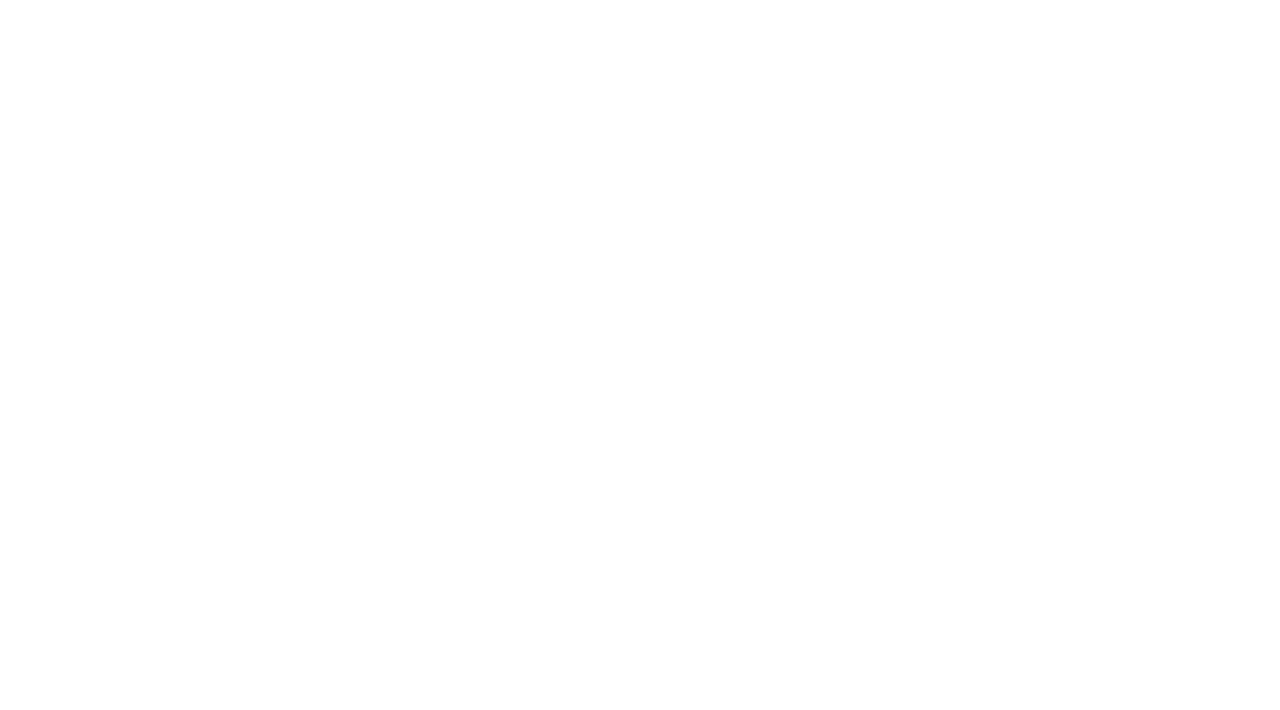
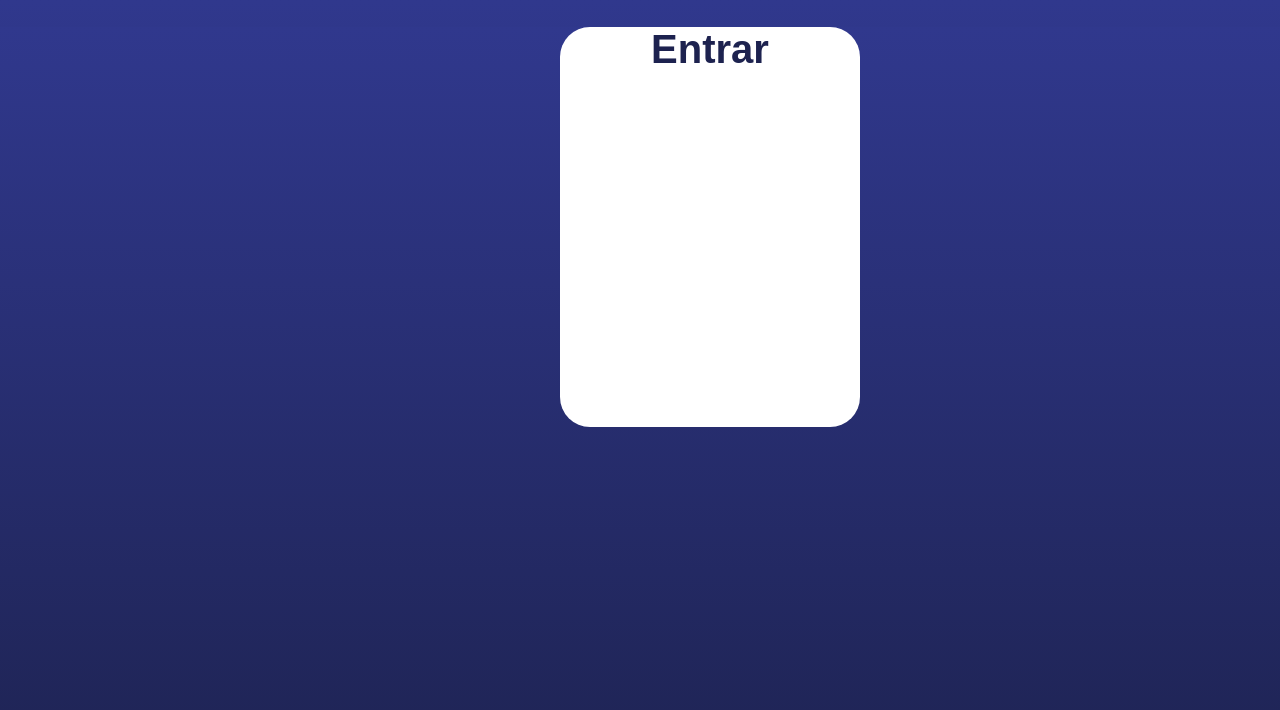
Before and after one commit to gabrlkstro/sitecursos, a plain HTML site: page entrar.html in a window 1280 px wide. Drawn offline with Linux system fonts and the light colour scheme.

Commit message:
Botão começar leva para tela entrar

```diff
--- a/entrar.html
+++ b/entrar.html
@@ -0,0 +1,14 @@
+<!DOCTYPE html>
+<html lang="pt-BR">
+<head>
+    <meta charset="UTF-8">
+    <meta name="viewport" content="width=device-width, initial-scale=1.0">
+    <title>Entrar</title>
+    <link rel="stylesheet" href="style.css">
+</head>
+<body>
+    <div class="entrar">
+        <h1>Entrar</h1>
+    </div>
+</body>
+</html>
--- a/script.js
+++ b/script.js
@@ -0,0 +1,5 @@
+function começar() {
+    window.location.href = "entrar.html";
+}
+
+document.getElementById("botao-comecar"),addEventListener("click", começar);
--- a/style.css
+++ b/style.css
@@ -60,3 +60,18 @@ a {
     margin-left: 65%;
     margin-top: -16%;
 }
+
+.entrar{
+    background-color: white;
+    height: 400px;
+    width: 300px;
+    border-radius: 30px;
+    margin-left: 560px;
+}
+
+.entrar h1{
+    font-family: Arial, Helvetica, sans-serif;
+    color: #1d224f;
+    font-size: 40px;
+    text-align: center;
+}
```
Also changed, not shown: index.html (+1 -1 lines).
